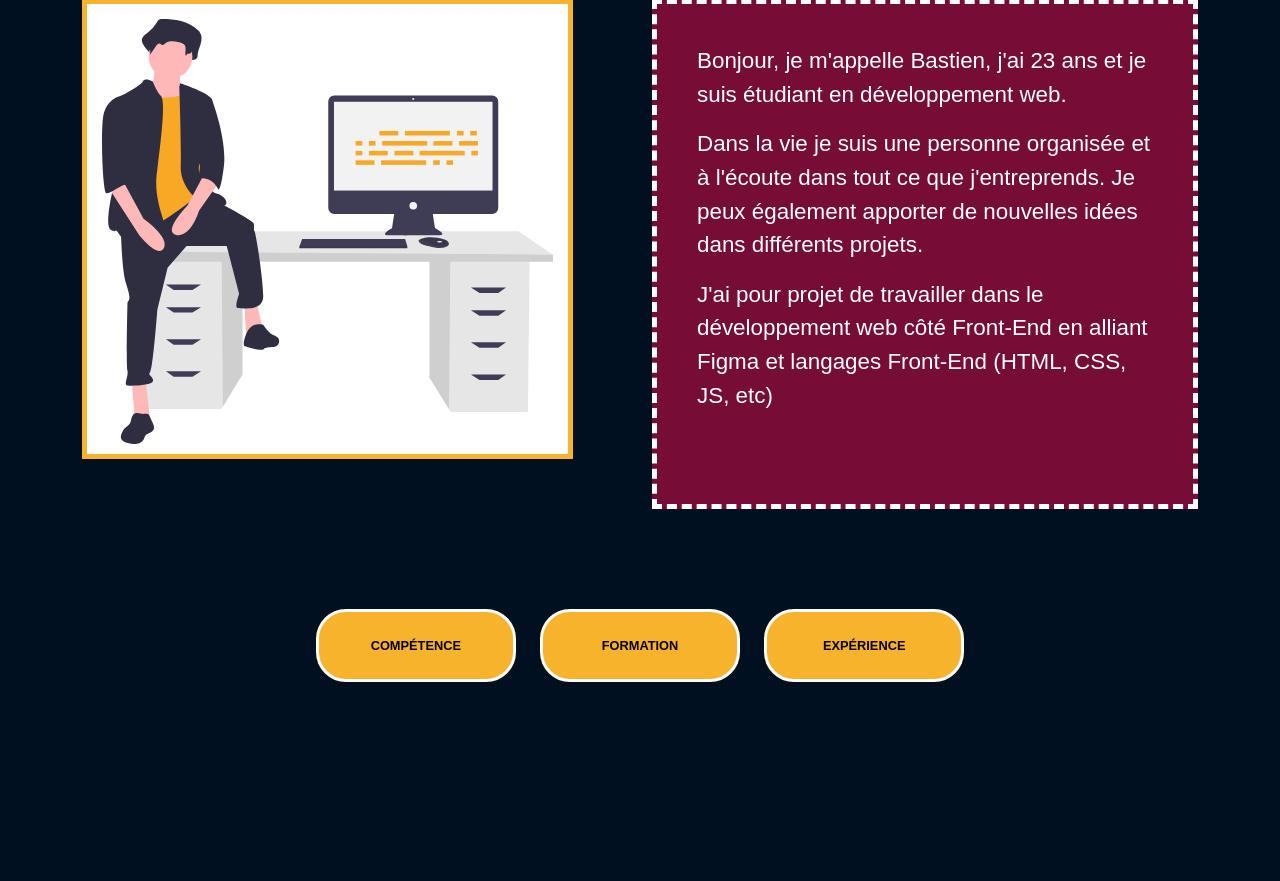
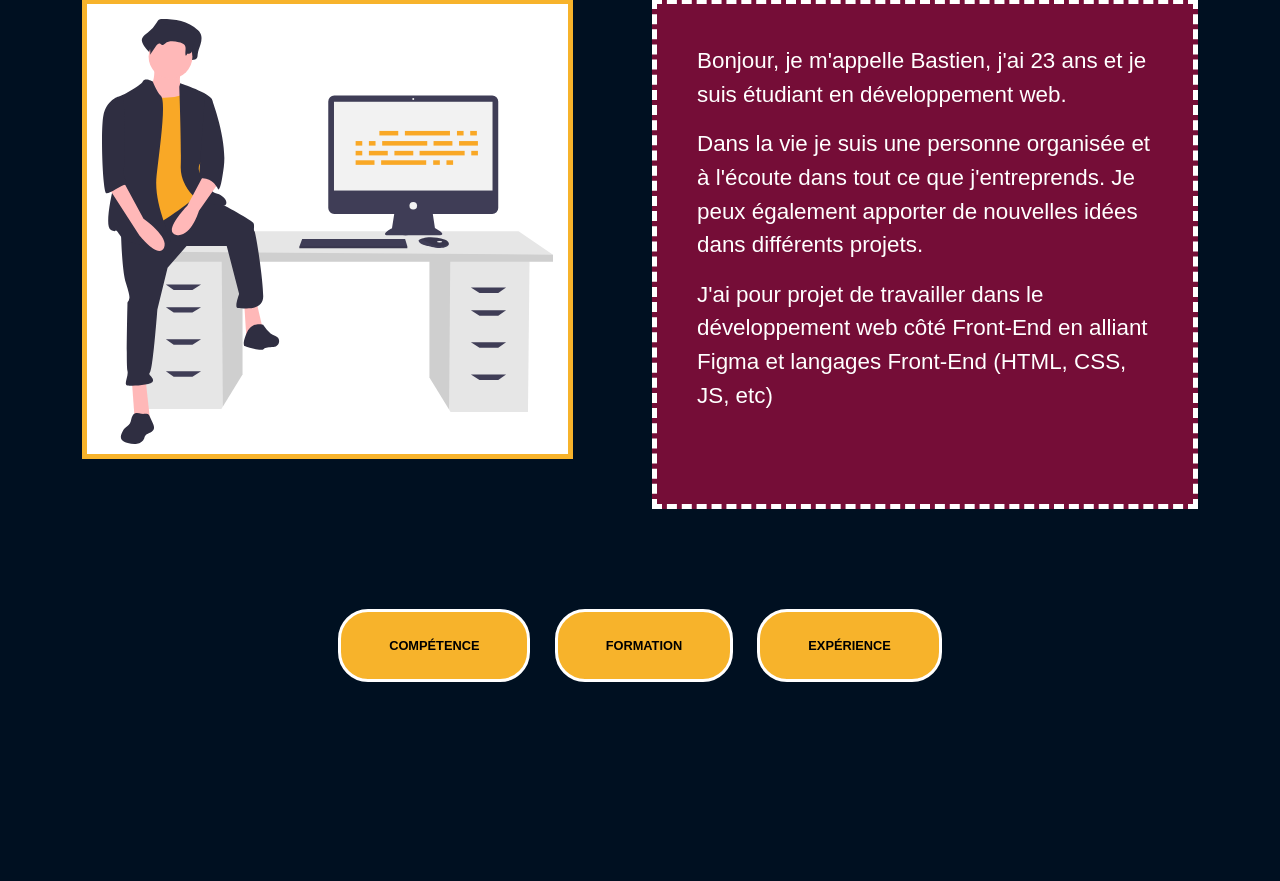
Before and after one commit to Bastien-Meziere/Portfolio-LOCAL, a PHP site: page /Portfolio/ in a window 1280 px wide. Shown: the part 1089-1970 px from the top of the page. Run offline with PHP 8.4, Linux system fonts and the light colour scheme; some libraries are stand-ins or nearby versions; some web fonts are replaced.

Commit message:
feat : suppression largeur bouton partie "A propos"

```diff
--- a/asset/css/style.css
+++ b/asset/css/style.css
@@ -373,7 +373,6 @@ body .fa-solid {
 }
 
 .btn-propos {
-    width: 25vh;
     border: 3px solid var(--blanc);
     border-radius: 30px;
     background-color: var(--jaune);
```
